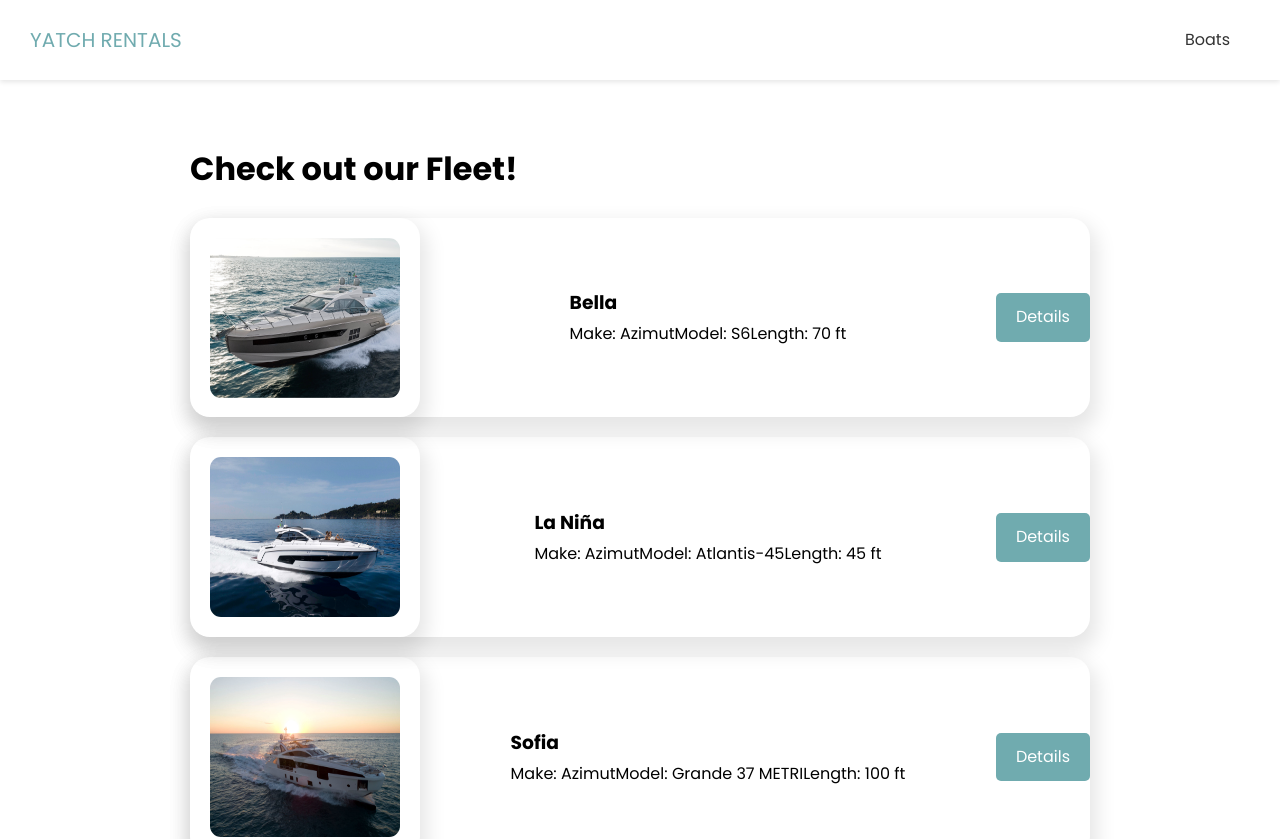
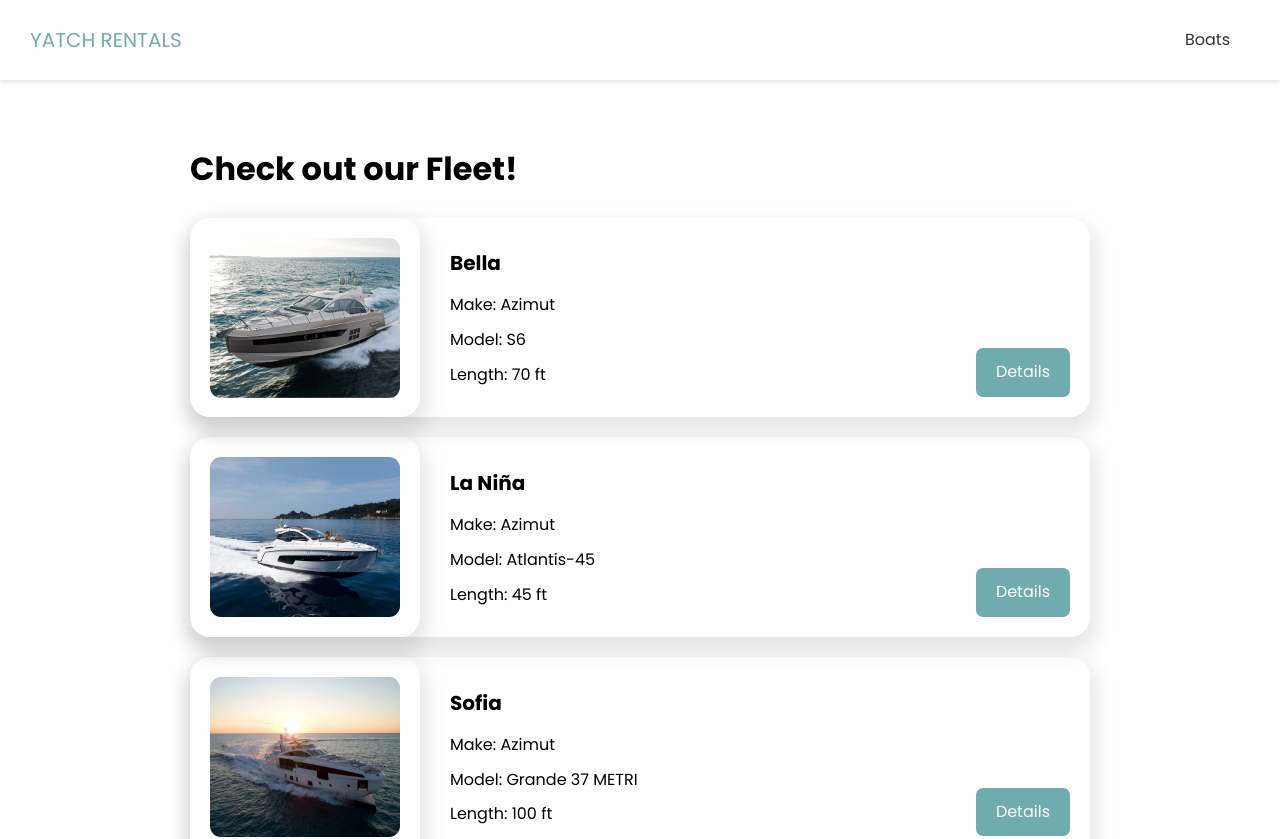
Before and after one commit to blksmth1725/Yatch_Rentals, a Next.js app in the folder yatch_rentals_frontend/: page /boats in a window 1280 px wide. Shown: the top 839 px of the page. Built offline with nearby package versions, Linux system fonts and the light colour scheme; no server answers.

Commit message:
Finalized the styling of the boatsList page where each card has reached a  satisfactory level of aesthetic

```diff
--- a/yatch_rentals_frontend/components/BoatItem.js
+++ b/yatch_rentals_frontend/components/BoatItem.js
@@ -25,11 +25,9 @@ export default function BoatItem({ boat }) {
       </div>
 
       <div className={styles.details_btn}>
-        <div className={styles.link}>
-          <Link href={`/boats/${boat.slug}`}>
-            <a className="btn">Details</a>
-          </Link>
-        </div>
+        <Link href={`/boats/${boat.slug}`}>
+          <a className="btn">Details</a>
+        </Link>
       </div>
     </div>
   );
--- a/yatch_rentals_frontend/styles/BoatItem.module.css
+++ b/yatch_rentals_frontend/styles/BoatItem.module.css
@@ -21,14 +21,24 @@
 }
 
 .span {
+  gap: 6px;
+  padding-top: 10px;
+  display: flex;
+  flex-direction: column;
 }
 
 .info {
+  flex: 3;
+  padding-left: 30px;
 }
 .details_btn {
+  margin-top: 110px;
+  padding-right: 20px;
+  border-radius: 30px;
 }
 
 .boat_name {
+  font-size: 20px;
 }
 
 @media (max-width: 600px) {
--- a/yatch_rentals_frontend/styles/globals.css
+++ b/yatch_rentals_frontend/styles/globals.css
@@ -32,7 +32,7 @@ h1 {
   padding: 10px 20px;
   cursor: pointer;
   border: 0;
-  border-radius: 5px;
+  border-radius: 7px;
 }
 
 .btn:hover {
```
